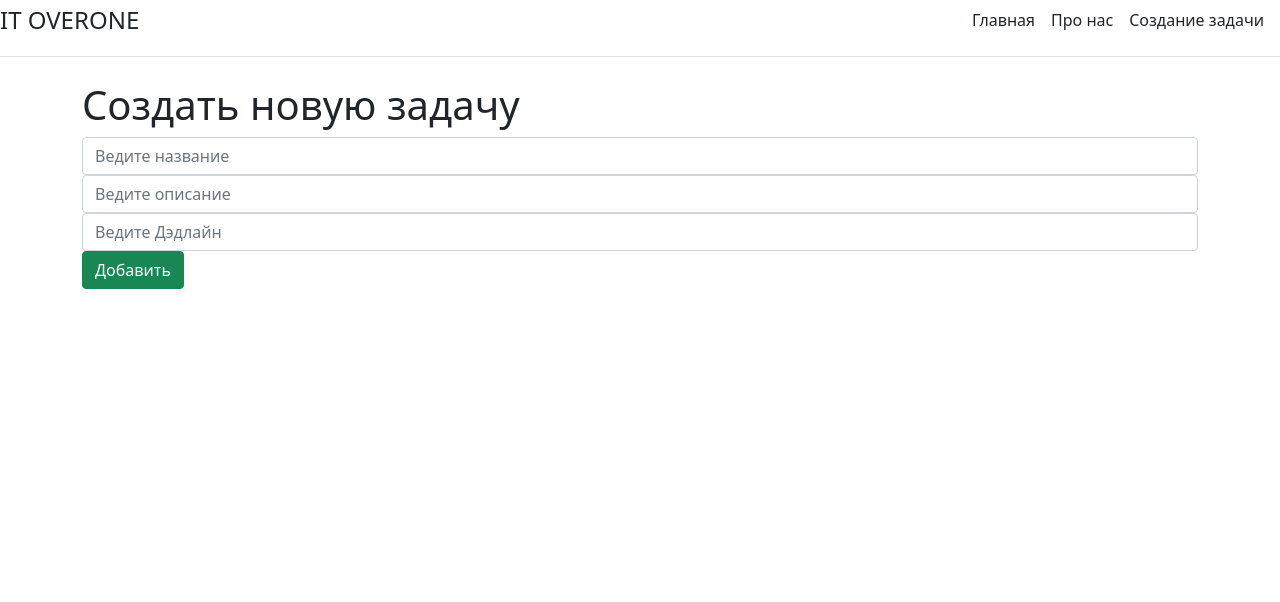
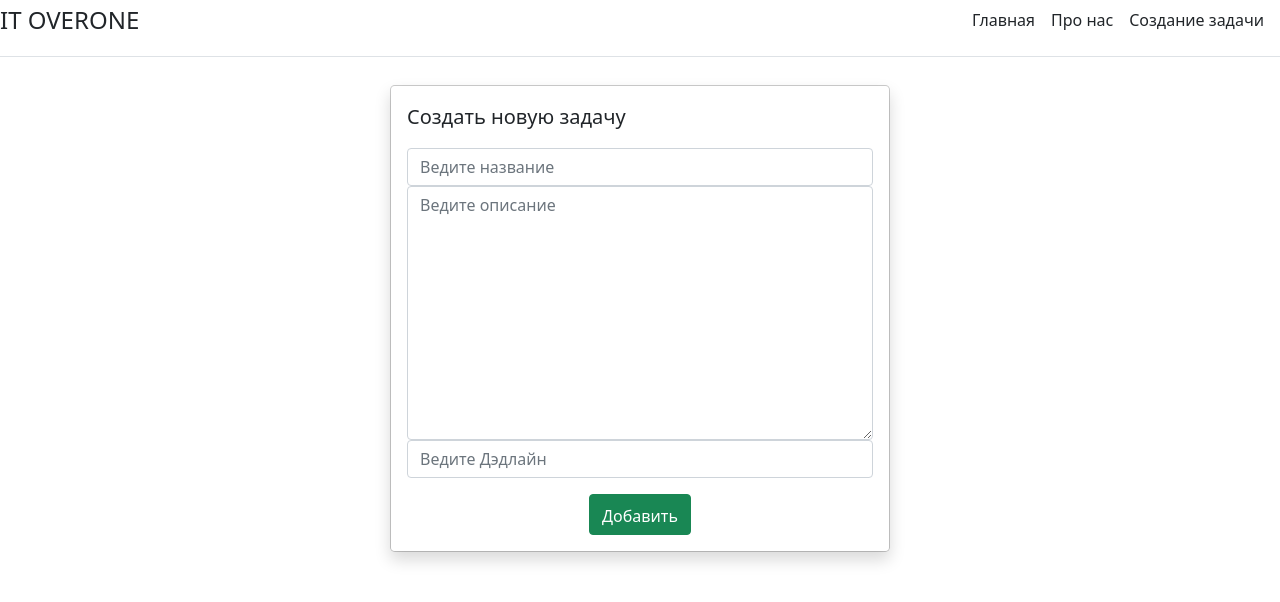
Before and after one commit to ev9esh/Tasks_site, a Django app: page /create in a window 1280 px wide. Shown: the top 602 px of the page. Run offline with Django 4.2, Linux system fonts and the light colour scheme.

Commit message:
update template

```diff
--- a/website/main/forms.py
+++ b/website/main/forms.py
@@ -1,5 +1,5 @@
 from .models import Task
-from django.forms import ModelForm, widgets, TextInput
+from django.forms import ModelForm, widgets, TextInput, Textarea
 from dataclasses import fields
 
 
@@ -8,6 +8,6 @@ class TaskForm(ModelForm):
         model = Task
         fields = ['title', 'task', 'deadline']
         widgets = {'title': TextInput(attrs={'class': 'form-control', 'placeholder': 'Ведите название'}),
-                   'task': TextInput(attrs={'class': 'form-control', 'placeholder': 'Ведите описание'}),
+                   'task': Textarea(attrs={'class': 'form-control', 'placeholder': 'Ведите описание'}),
                    'deadline': TextInput(attrs={'class': 'form-control', 'placeholder': 'Ведите Дэдлайн'})
                    }
--- a/website/main/templates/create.html
+++ b/website/main/templates/create.html
@@ -5,29 +5,30 @@
 {% endblock %}
 
 {% block content %}
-<h1>Создать новую задачу</h1>
-<form method="post">
-    {% csrf_token %}
-    {{ form.title }}
-    {{ form.task }}
-    {{ form.deadline }}
-<!--    <input type="text" placeholder="Введите название" class="form-control"><br>-->
-<!--    <textarea type="text" placeholder="Введите описание" class="form-control"></textarea><br>-->
-    <button type="submit" class="btn btn-success">Добавить</button>
-</form>
-<!--<div class="modal-dialog" role="document">-->
-<!--    <div class="modal-content rounded-4 shadow">-->
-<!--      <div class="modal-header border-bottom-0">-->
-<!--        <h5 class="modal-title"><font style="vertical-align: inherit;"><font style="vertical-align: inherit;">Создать новую задачу</font></font></h5>-->
-<!--      </div>-->
-<!--      <div class="modal-body py-0">-->
-<!--          <input type="text" placeholder="Введите название" class="form-control">-->
-<!--          <textarea type="text" placeholder="Введите описание" class="form-control"></textarea>-->
-<!--      </div>-->
-<!--      <div class="modal-footer flex-column border-top-0">-->
-<!--        <button type="submit" class="btn btn-success"><font style="vertical-align: inherit;"><font style="vertical-align: inherit;">Добавить</font></font></button>-->
-<!--      </div>-->
-<!--    </div>-->
-<!--  </div>-->
-<!--</div>-->
+<!--<h1>Создать новую задачу</h1>-->
+<!--<form method="post">-->
+<!--    {% csrf_token %}-->
+<!--    {{ form.title }}<br>-->
+<!--    {{ form.task }}<br>-->
+<!--    {{ form.deadline }}<br>-->
+<!--    <button type="submit" class="btn btn-success">Добавить</button>-->
+<!--</form>-->
+<div class="modal-dialog" role="document">
+    <div class="modal-content rounded-4 shadow">
+      <div class="modal-header border-bottom-0">
+        <h5 class="modal-title"><font style="vertical-align: inherit;"><font style="vertical-align: inherit;">Создать новую задачу</font></font></h5>
+      </div>
+      <div class="modal-body py-0">
+          <form method="post">
+              {% csrf_token %}
+              {{ form.title}}
+              {{ form.task }}
+              {{ form.deadline }}
+          </form>
+      </div>
+      <div class="modal-footer flex-column border-top-0">
+        <button type="submit" class="btn btn-success"><font style="vertical-align: inherit;"><font style="vertical-align: inherit;">Добавить</font></font></button>
+      </div>
+    </div>
+</div>
 {% endblock %}
```
Also changed, not shown: website/db.sqlite3.
